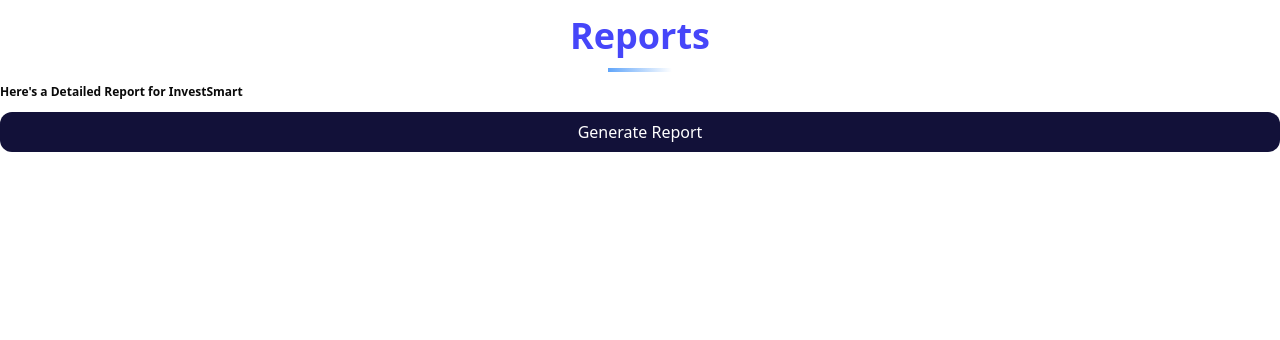
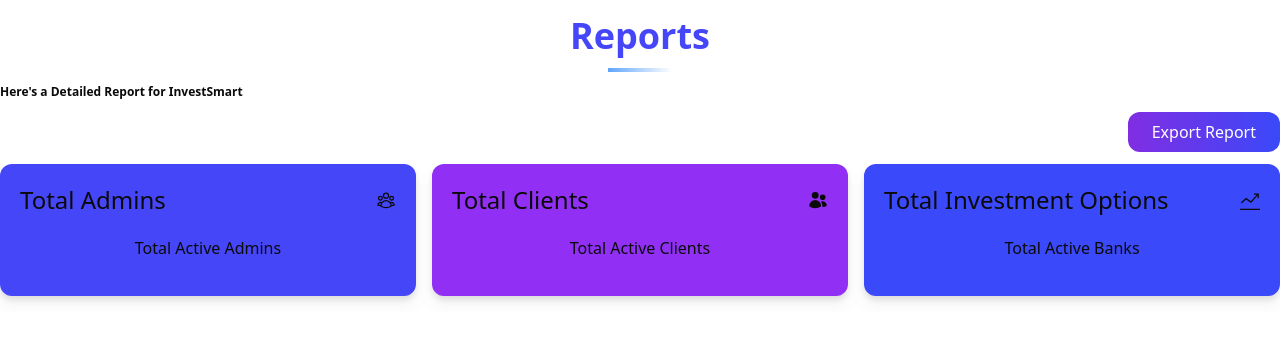
Before and after one commit to refilwe-tech/invest-smart-web, a React (Vite) app: page /reports in a window 1280 px wide. Shown: the top 340 px of the page. Built offline with nearby package versions, Linux system fonts and the light colour scheme; no server answers.

Commit message:
SA Report Card layout

```diff
--- a/src/components/pages/app-pages/reports.page.tsx
+++ b/src/components/pages/app-pages/reports.page.tsx
@@ -1,9 +1,12 @@
 import { Button, Heading } from "@project/components/common";
-import { PageLayout } from "@project/components/layouts";
+import { Container, PageLayout } from "@project/components/layouts";
 import { useDocumentTitle } from "@project/hooks";
 import { useDetailedReport } from "@project/queries";
-import { reportService } from "@project/services";
 import { useQuery } from "@tanstack/react-query";
+import { reportService } from "../../../services";
+
+import { HiOutlineUserGroup, HiUsers } from "react-icons/hi2";
+import { TfiStatsUp } from "react-icons/tfi";
 
 export const ReportsPage = () => {
   useDocumentTitle("Detailed Report");
@@ -37,9 +40,55 @@ export const ReportsPage = () => {
       <p className="text-xs font-semibold">
         Here's a Detailed Report for InvestSmart
       </p>
-      <Button variant="solid" onClick={handleDetailedReport}>
-        Generate Report
-      </Button>
+      <section className="flex justify-end items-center">
+        <Button variant="gradient" onClick={handleDetailedReport}>
+          Export Report
+        </Button>
+      </section>
+      <section className="flex gap-4 w-full">
+        <Container color="bg-primary">
+          <>
+            <section className="flex justify-between items-center ">
+              <h4 className="text-2xl text-center">Total Admins</h4>
+              <HiOutlineUserGroup className="w-5 h-5" />
+            </section>
+            <section className="flex flex-col gap-1 justify-center items-center p-4">
+              <h2 className="text-center font-medium text-7xl">
+                {data?.counts.total_admins}
+              </h2>
+              <p>Total Active Admins</p>
+            </section>
+          </>
+        </Container>
+        <Container color="bg-secondary">
+          <>
+            <section className="flex justify-between items-center">
+              <h4 className="text-2xl text-center">Total Clients</h4>
+              <HiUsers className="w-5 h-5" />
+            </section>
+            <section className="flex flex-col gap-1 justify-center items-center p-4">
+              <h2 className="text-center font-medium text-7xl">
+                {data?.counts.total_users}
+              </h2>
+              <p>Total Active Clients</p>
+            </section>
+          </>
+        </Container>
+        <Container color="bg-primary-dark">
+          <>
+            <section className="flex justify-between items-center">
+              <h4 className="text-2xl text-center">Total Investment Options</h4>
+              <TfiStatsUp className="w-5 h-5" />
+            </section>
+            <section className="flex flex-col gap-1 justify-center items-center p-4">
+              <h2 className="text-center font-medium text-7xl">
+                {data?.counts.total_investments}
+              </h2>
+              <p>Total Active Banks</p>
+            </section>
+          </>
+        </Container>
+      </section>
     </PageLayout>
   );
 };
```
